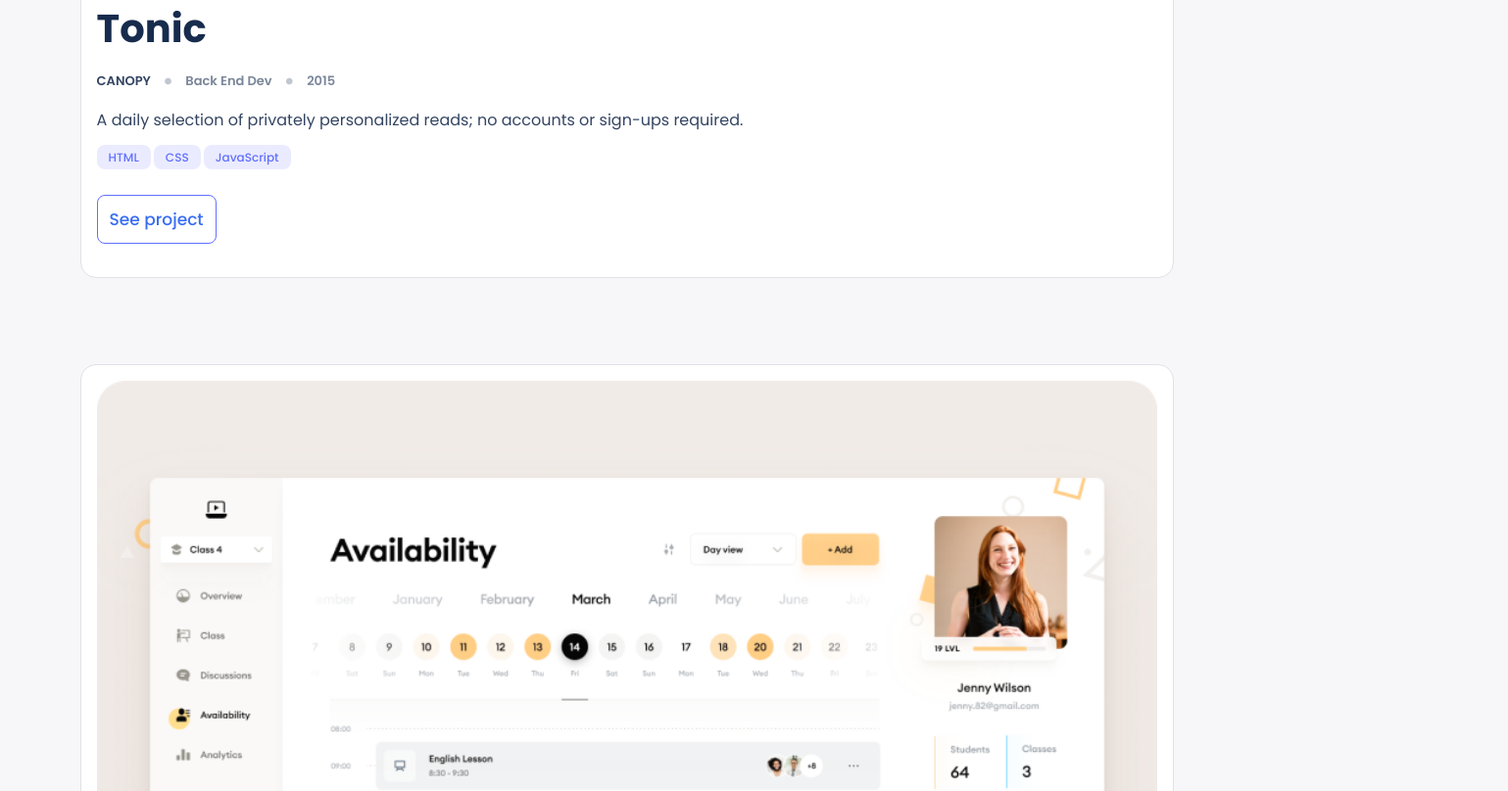
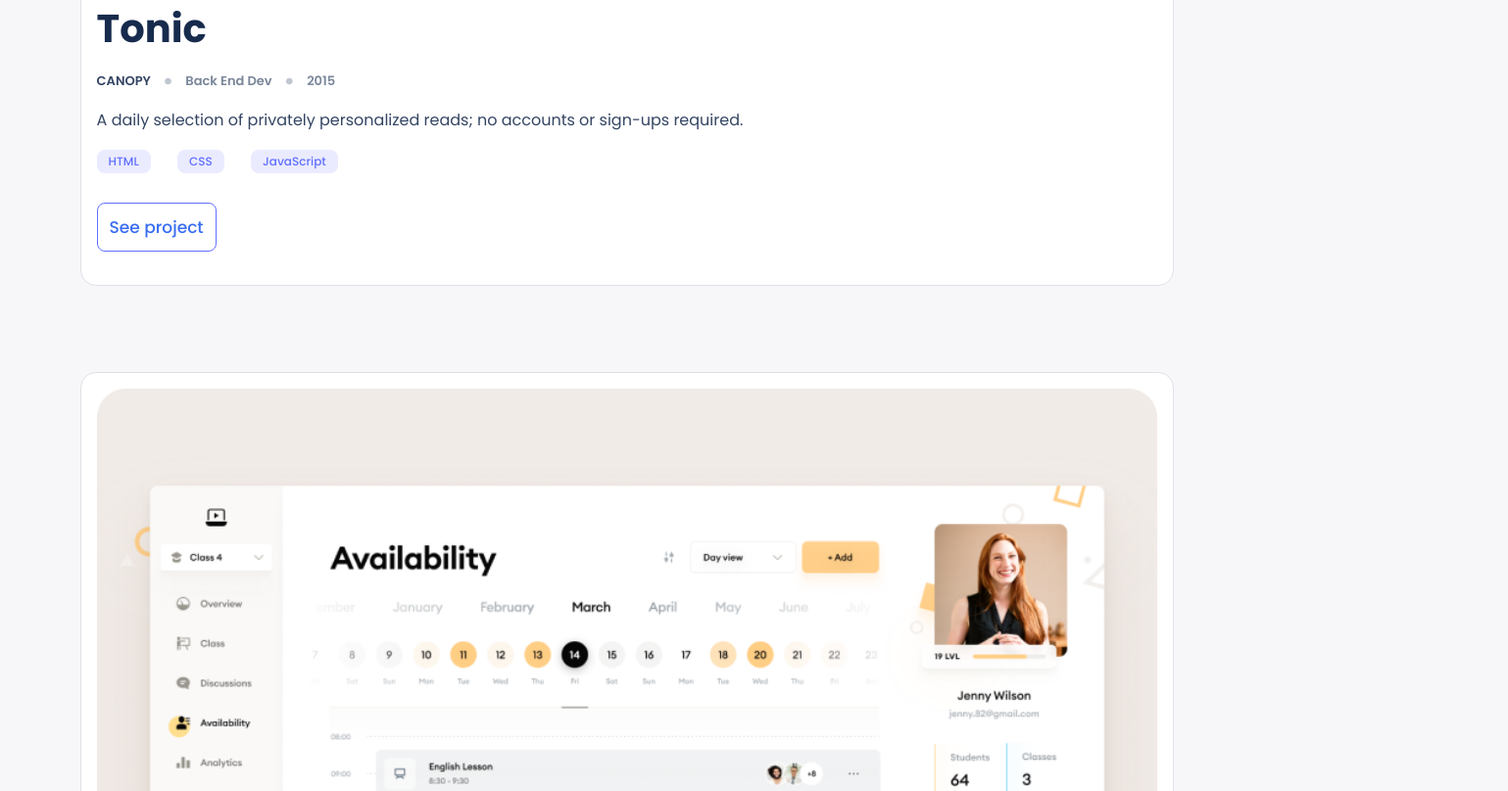
Before and after one commit to grauJavier/my-first-portfolio, a website: page index.html in a window 1280 px wide. Shown: the part 1376-2184 px from the top of the page at 98% size, 1539 px wide, since content can reach past the window. Drawn offline with Linux system fonts and the light colour scheme.

Commit message:
Finish Tag styling with float properties

```diff
--- a/style.css
+++ b/style.css
@@ -187,15 +187,16 @@ body {
   .tag-list {
     list-style: none;
     padding: 0;
-    width: 180vh;
+    display: inline;
+    width: 100%;
     font-family: "Poppins", sans-serif;
     font-style: normal;
     font-weight: 500;
     font-size: 12px;
     line-height: 16px;
     color: #6070ff;
-    gap: 8px;
     margin: 6px 0;
+    overflow: hidden;
   }
 
   .tag {
@@ -203,6 +204,8 @@ body {
     background: #ebebff;
     border-radius: 8px;
     padding: 4px 12px;
+    float: left;
+    margin-right: max(8px, 2.13vw);
   }
 
   .button {
```
